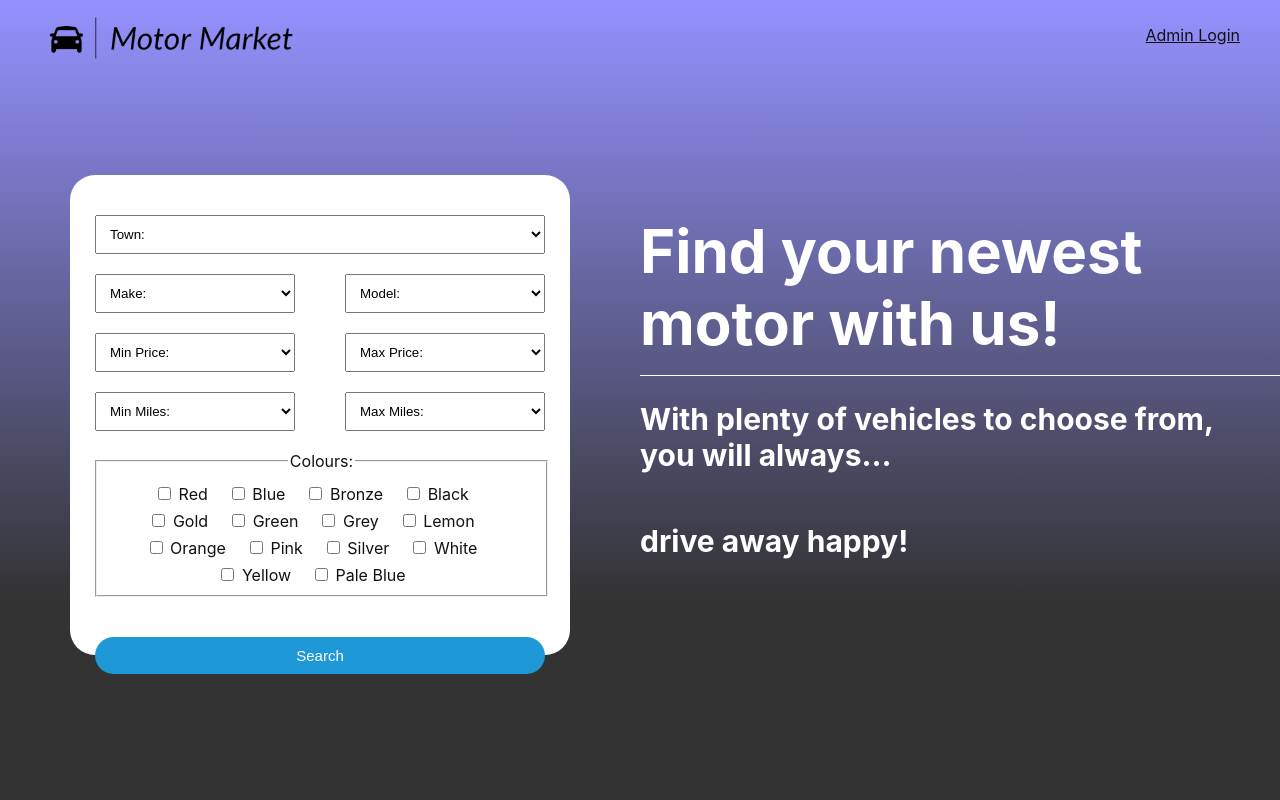
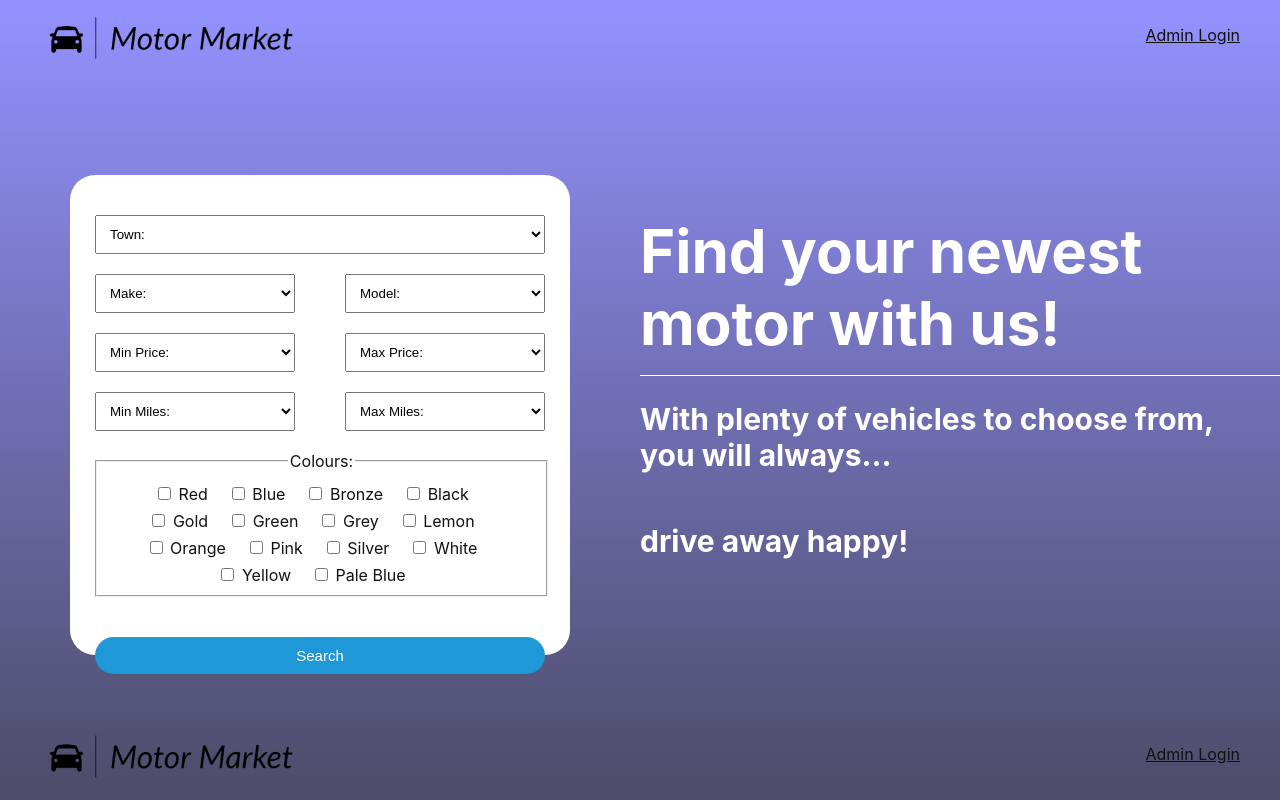
Before and after one commit to TobyDyson123/datawebassignment, a React (Create React App) app: page / in a window 1280 px wide. Shown: the top 800 px of the page. Built offline with nearby package versions, Linux system fonts and the light colour scheme.

Commit message:
added routes

```diff
--- a/package.json
+++ b/package.json
@@ -9,6 +9,7 @@
     "@testing-library/user-event": "^13.5.0",
     "react": "^18.2.0",
     "react-dom": "^18.2.0",
+    "react-router-dom": "^6.8.2",
     "react-scripts": "5.0.1",
     "web-vitals": "^2.1.4"
   },
--- a/src/App.js
+++ b/src/App.js
@@ -1,13 +1,18 @@
 import Home from './Home.js';
 import './App.css';
-import Nav from './Nav.js';
+
 import './Nav.css';
 import './Home.css';
+import {BrowserRouter, Routes, Route} from 'react-router-dom';
 
 function App() {
   return (
     <div className="App">
-      <Nav />
+      <BrowserRouter>
+        <Routes>
+          <Route exact path="/" element={<Home />}></Route>
+        </Routes>
+      </BrowserRouter>
       <Home />
     </div>
   );
--- a/src/Home.js
+++ b/src/Home.js
@@ -1,6 +1,9 @@
+import Nav from './Nav.js';
+
 function Home() {
     return (
         <div className="home">
+            <Nav />
             <div className="home-container">
                 <div className="search-container">
                     <div className="search-box">
```
Also changed, not shown: 1 other file (tests, documents, lock files or other folders).
